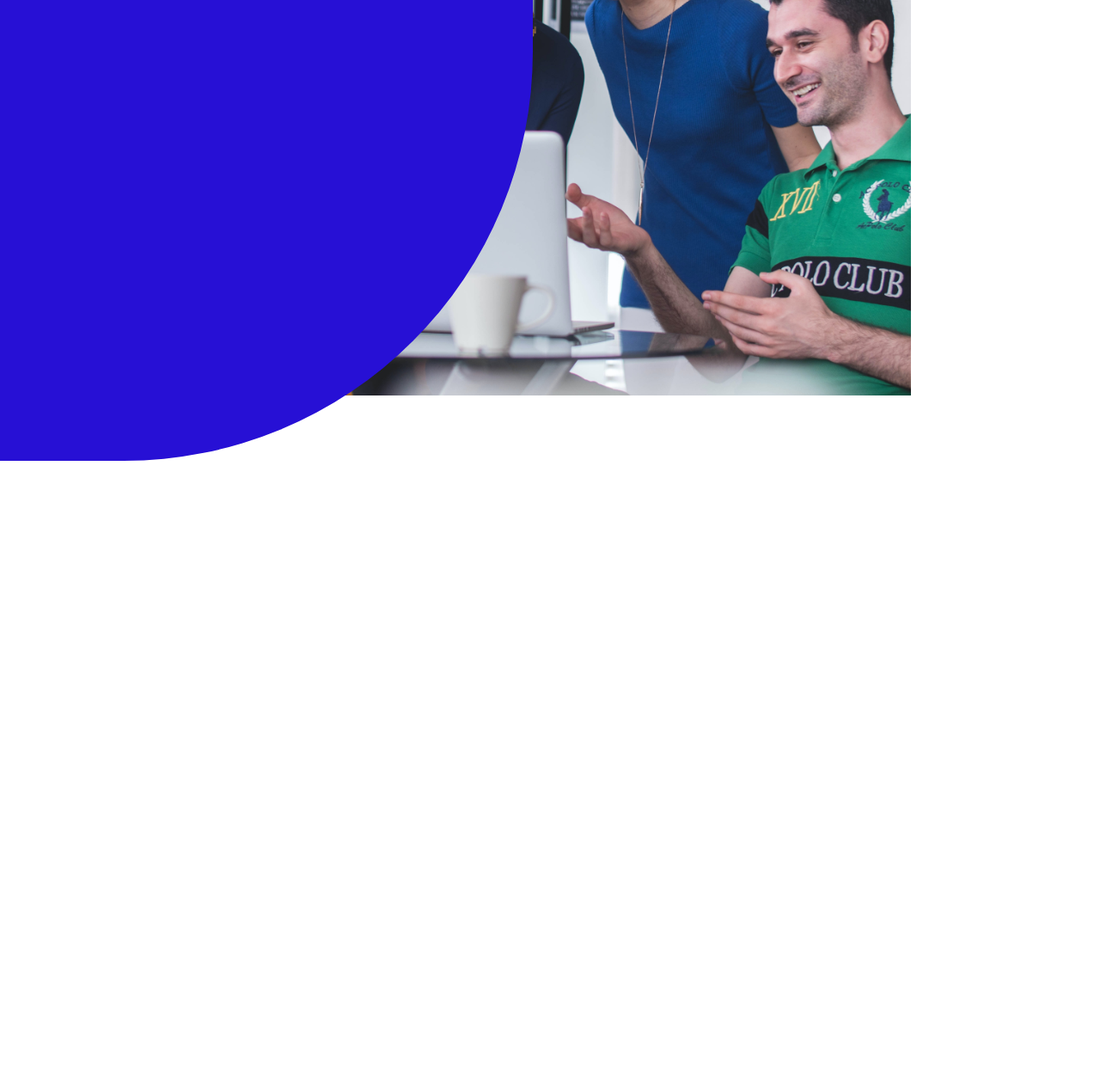
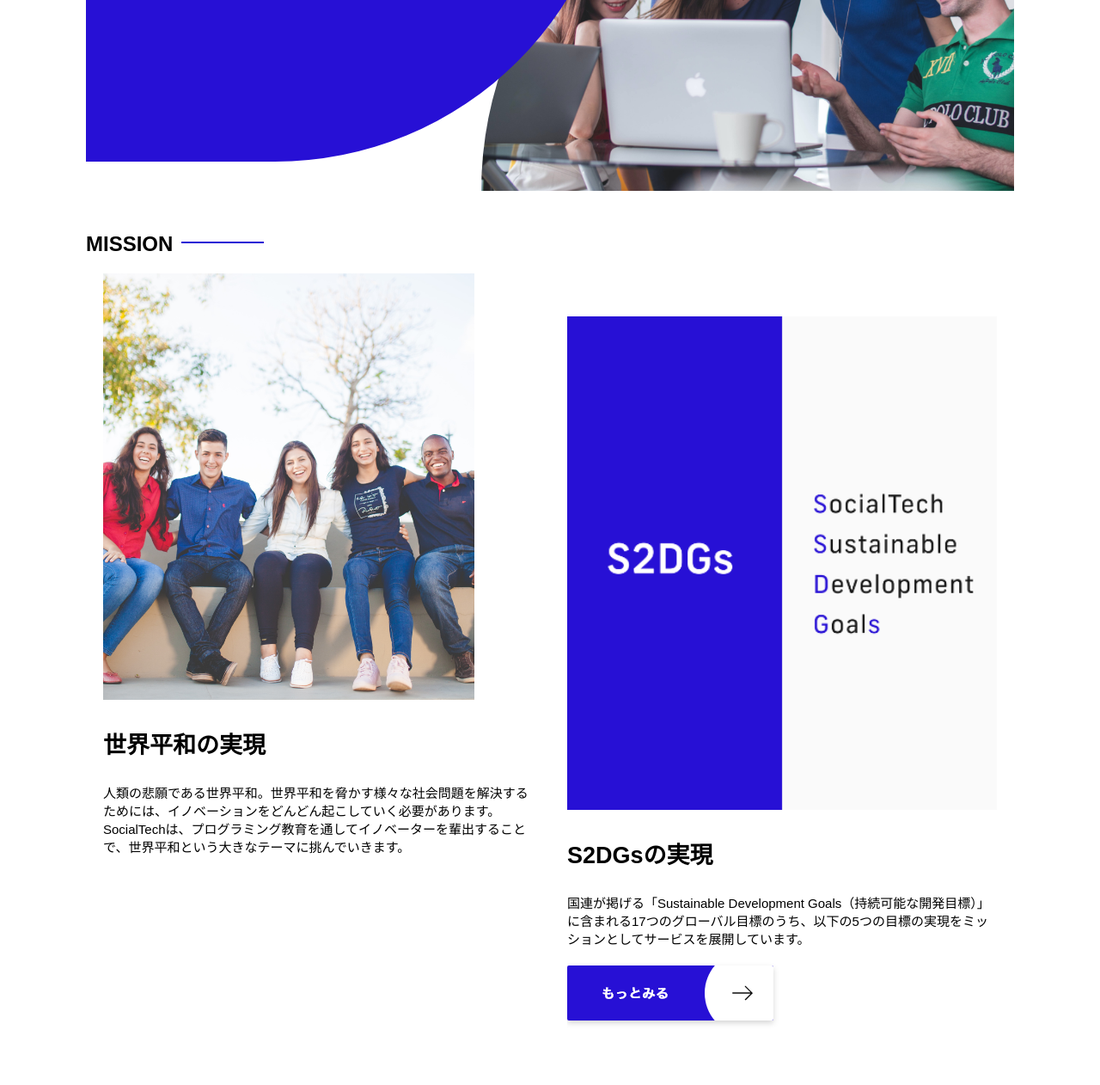
Before and after one commit to annodesign/socialtech, a plain HTML site: page index.html in a window 1280 px wide. Shown: the part 264-1526 px from the top of the page at 86% size. Before the commit the page ends 800 px from the top, so only its background shows below. Drawn offline with Linux system fonts and the light colour scheme; files whose address does not match are found by name.

Commit message:
フレックのテキスト表示確認

```diff
--- a/index.html
+++ b/index.html
@@ -26,13 +26,34 @@
     <mine>
         <article>
             <!-- メインビジュアル -->
-            <section id="main-viuyal">
+            <section id="main-visual">
                 <div id="main-message">
                     <h1>WORLD PEACE</h1>
                     <p>IT教育で世界平和を実現する</p>
                 </div>
                 <img src="images/index/index-main.png" alt="PCの周りに集まる多国籍の仲間たち">
             </section>
+            <!-- mission -->
+            <section id="mission">
+                <h2 class="index-h2">MISSION</h2>
+                <div id="mission-flex">
+                    <div>
+                        <img id="mission-photo" src="images/index/index-mission.png" alt="屋外のベンチで写真を撮影する多国籍の仲間たち">
+                        <h3>世界平和の実現</h3>
+                        <p>
+                            人類の悲願である世界平和。世界平和を脅かす様々な社会問題を解決するためには、イノベーションをどんどん起こしていく必要があります。SocialTechは、プログラミング教育を通してイノベーターを輩出することで、世界平和という大きなテーマに挑んでいきます。
+                        </p>
+                    </div>
+                    <div>
+                        <img id="s2dgs" src="images/index/s2dgs.png" alt="S2DGs">
+                        <h3>S2DGsの実現</h3>
+                        <p>国連が掲げる「Sustainable Development Goals（持続可能な開発目標）」に含まれる17つのグローバル目標のうち、以下の5つの目標の実現をミッションとしてサービスを展開しています。</p>
+                        <a href="mission.html">
+                            <img src="images/button-more.png" alt="もっとみる">
+                        </a>
+                    </div>
+                </div>
+            </section>
         </article>
     </mine>
 </body>
--- a/style.css
+++ b/style.css
@@ -63,7 +63,8 @@ header {
       height: 100%;
       width: 100%;
       z-index: 11;
-}#main-message > h1 {
+}
+#main-message > h1 {
       font-size: 60px;
       font-weight: bold;
       margin: 100px 0 0 50px;
@@ -72,3 +73,48 @@ header {
       font-size: 28px;
       margin: 0 0 0 50px;
 }
+#main-visual >img {
+      max-width: 620px;
+      border-radius: 476px 0 0 0;
+      position: absolute;
+      top: 0;
+      right: 0;
+      z-index: 10;
+}
+/* 見出し */
+h2 {
+      margin: 40px 0 0 0;
+}
+
+h2::after {
+      content: url("images/line.png");
+      margin-left: 10px;
+}
+
+h3 {
+      font-size: 27px;
+}
+/* ミッション */
+#mission {
+      margin: 80px auto 80px auto;
+      width: 100%;
+}
+
+#mission-flex {
+      width: 100%;
+      display: flex;
+}
+
+#mission-flex > div {
+      width: 50%;
+      margin: 20px;
+}
+
+#mission-phot {
+      width: 100%;
+}
+
+#s2dgs {
+      margin-top: 50px;
+      width: 100%;
+}
```
